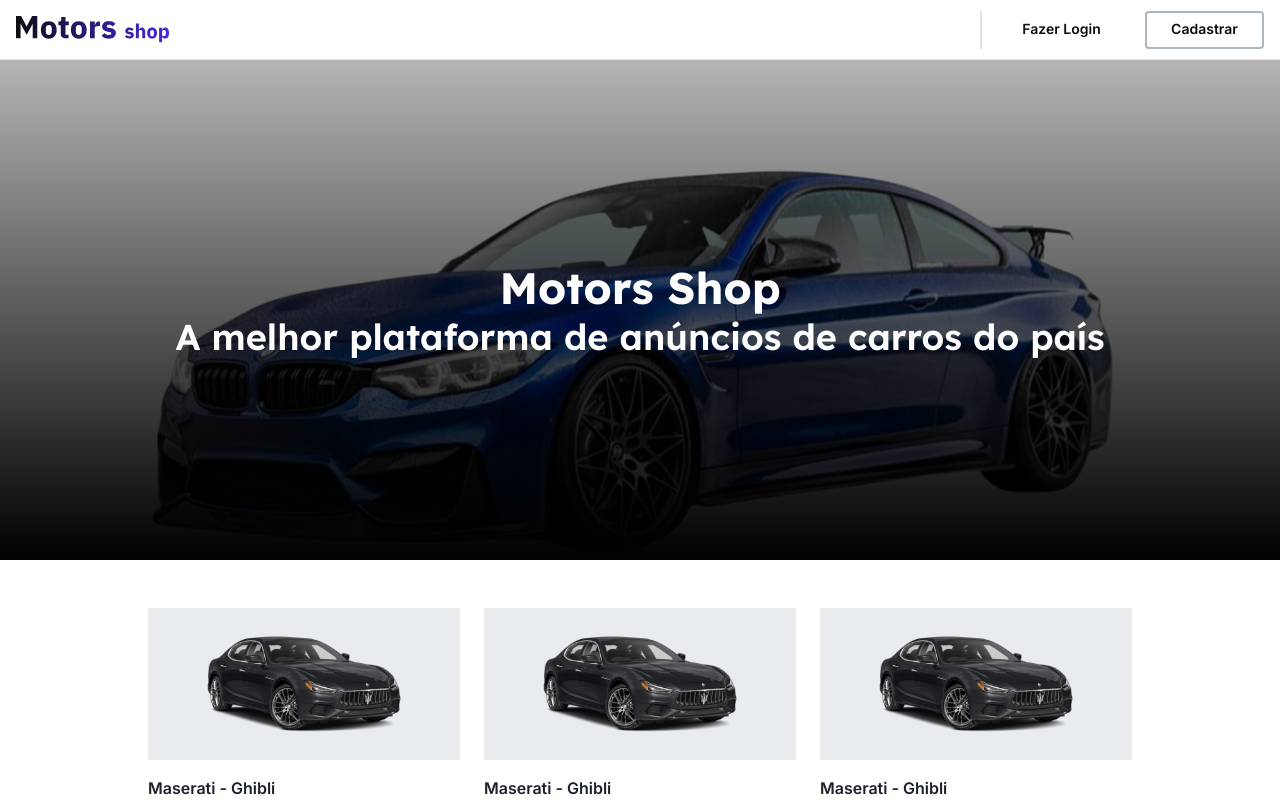
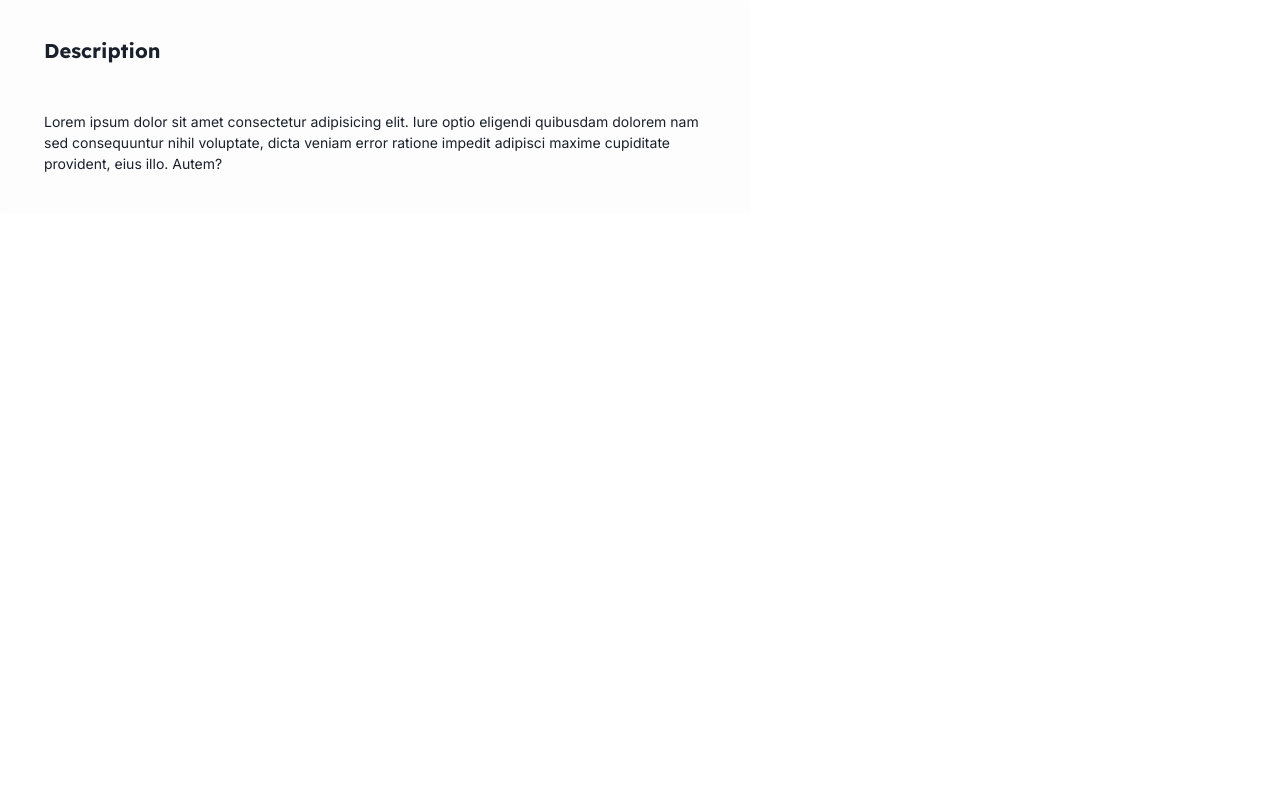
Before and after one commit to Kars-Kommerce/Kars-Kommerce, a React (Vite) app: page / in a window 1280 px wide. Shown: the top 800 px of the page. Built offline with nearby package versions, Linux system fonts and the light colour scheme.

Commit message:
feat:description_card-withoucolorcorection

```diff
--- /dev/null
+++ b/src/components/DescriptionCard/index.tsx
@@ -0,0 +1,34 @@
+import React from "react";
+import { Box, Heading, Text } from "@chakra-ui/react";
+
+const DescriptionCard = () => {
+  return (
+    <>
+      <Box
+        p={4}
+        w="751px"
+        h="213px"
+        borderRadius="4px"
+        display="flex"
+        flexDirection="column"
+        justifyContent="center"
+        alignItems="flex-start"
+        gap="32px"
+        bg="#FDFDFD"
+        padding="36px 44px"
+      >
+        <Heading size="md" mb={4}>
+          Description
+        </Heading>
+        <Text fontSize="sm">
+          Lorem ipsum dolor sit amet consectetur adipisicing elit. Iure optio
+          eligendi quibusdam dolorem nam sed consequuntur nihil voluptate, dicta
+          veniam error ratione impedit adipisci maxime cupiditate provident,
+          eius illo. Autem?
+        </Text>
+      </Box>
+    </>
+  );
+};
+
+export default DescriptionCard;
--- a/src/main.tsx
+++ b/src/main.tsx
@@ -6,11 +6,12 @@
 import { ChakraProvider, DarkMode } from "@chakra-ui/react";
 
 import theme from "./styles/theme";
+import DescriptionCard from "./components/DescriptionCard";
 
 ReactDOM.createRoot(document.getElementById("root") as HTMLElement).render(
   <React.StrictMode>
     <ChakraProvider theme={theme}>
-      <App />
+      <DescriptionCard></DescriptionCard>
     </ChakraProvider>
   </React.StrictMode>
 );
```
